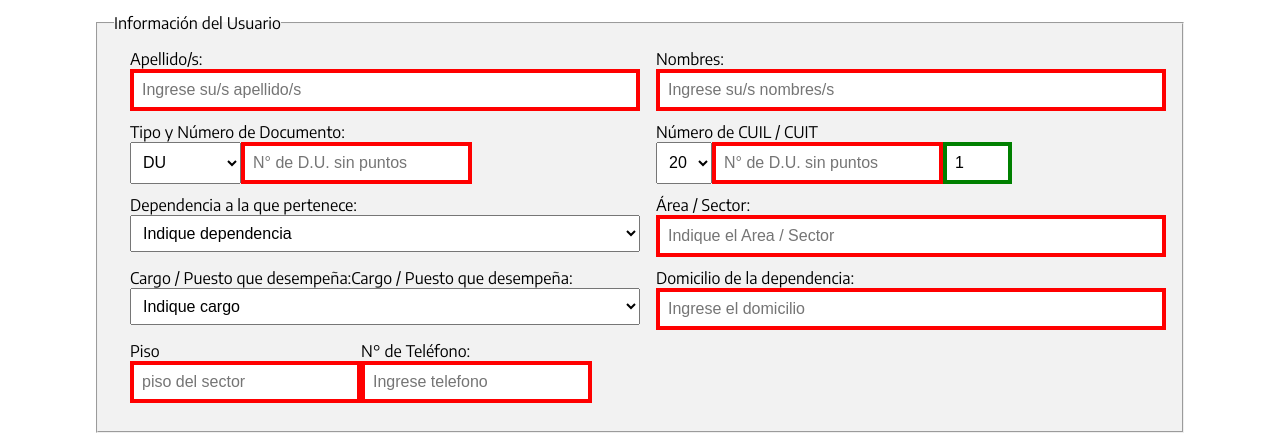
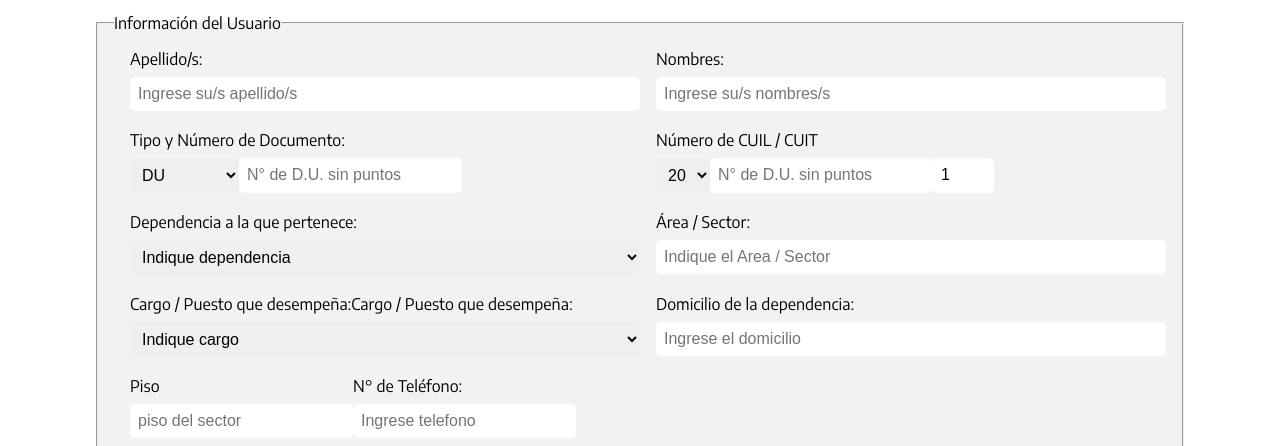
Before and after one commit to hernanruscica/ResponsiveWebDisegn, a plain HTML site: page 04. Validacion de formularios/03. Ejemplos practicos/GestionServiciosRed-ConJscript/index.html in a window 1280 px wide. Shown: the part 309-755 px from the top of the page. Drawn offline with Linux system fonts and the light colour scheme.

Commit message:
Add files via upload
preparando todo para las validaciones jscript

```diff
--- a/04. Validacion de formularios/03. Ejemplos practicos/GestionServiciosRed-ConJscript/estilo.css
+++ b/04. Validacion de formularios/03. Ejemplos practicos/GestionServiciosRed-ConJscript/estilo.css
@@ -68,17 +68,27 @@ fieldset{
 .input_item{
     display: flex;
     flex-direction: column;
-    margin-bottom: 0.7em;
+    margin-bottom: 1.2em;
     margin-left: 1em;
+
 }
 
 
 .input_item input,
 .input_item select
 {
+    margin-top: 0.5em;
     padding: 0.5em;
     font-size: 1em;
+    border-radius: 5px;
+    border: none;
 
+}
+.input_item input:focus,
+.input_item select:focus{
+    box-shadow: 0px 0px 23px -4px rgba(0,0,0,0.75);
+    -webkit-box-shadow: 0px 0px 23px -4px rgba(0,0,0,0.75);
+    -moz-box-shadow: 0px 0px 23px -4px rgba(0,0,0,0.75);
 }
 
 .row{
@@ -91,14 +101,16 @@ fieldset{
     flex-direction: column;
 }
 
+/*
 input:invalid{
     border: red solid 4px;
 }
 
 input:valid{
     border: green solid 4px;
+
 }
-
+*/
 
 .firma{
     width: 400px;
```
Also changed, not shown: 04. Validacion de formularios/03. Ejemplos practicos/GestionServiciosRed-ConJscript/index.html (line endings or trailing spaces).
